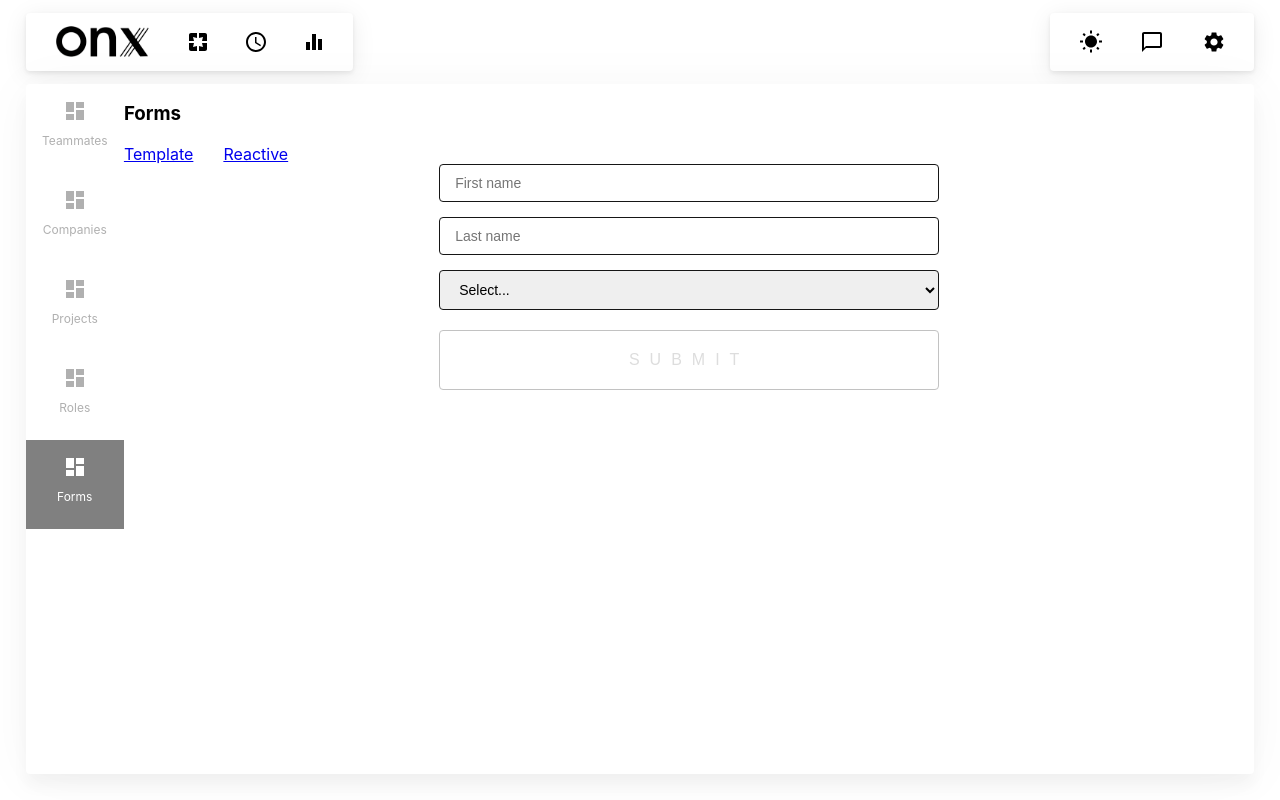
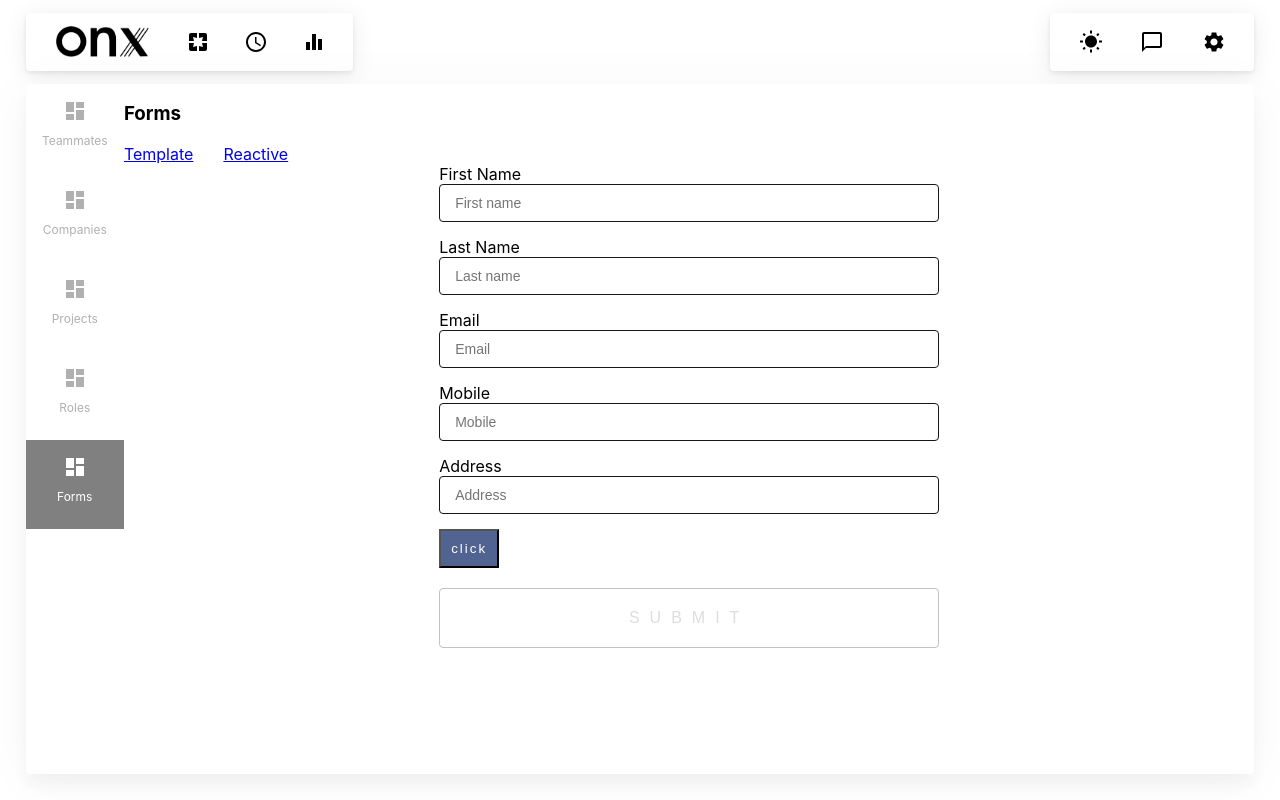
Before and after one commit to pushkarchand/boilerplate, a React (Create React App) app: page /forms/reactive in a window 1280 px wide. Built offline with nearby package versions, Linux system fonts and the light colour scheme.

Commit message:
added graphql

```diff
--- a/package.json
+++ b/package.json
@@ -3,6 +3,7 @@
   "version": "0.1.0",
   "private": true,
   "dependencies": {
+    "@apollo/client": "^3.3.9",
     "@material-ui/core": "^4.11.3",
     "@material-ui/icons": "^4.11.2",
     "@testing-library/jest-dom": "^5.11.9",
@@ -13,6 +14,7 @@
     "@types/react": "^16.14.2",
     "@types/react-dom": "^16.9.10",
     "axios": "^0.21.1",
+    "graphql": "^15.5.0",
     "react": "^17.0.1",
     "react-dom": "^17.0.1",
     "react-hook-form": "^6.15.1",
@@ -20,6 +22,7 @@
     "react-scripts": "4.0.1",
     "react-toastify": "^7.0.0",
     "rxjs": "^6.6.3",
+    "subscriptions-transport-ws": "^0.9.18",
     "typescript": "^4.1.3",
     "web-vitals": "^0.2.4"
   },
--- a/src/App.tsx
+++ b/src/App.tsx
@@ -12,7 +12,6 @@ import signup from './modules/root/register';
 import { stateContext } from './context/authentication/authContext';
 import { initialState, stateReducer } from './context/authentication/reducer';
 import { CircularProgress } from "@material-ui/core";
-
 import Onx from "./modules/root/index";
 
 function App() {
--- /dev/null
+++ b/src/components/projectItem.tsx
@@ -0,0 +1,24 @@
+
+interface IProps {
+    launch: {
+      mission_name: string;
+      launch_date_local: string;
+    };
+  }
+
+  export default function ProjectItem({
+    launch: { mission_name, launch_date_local },
+  }: IProps) {
+    return (
+      <div className="card card-body mb-3">
+        <div className="row">
+          <div className="col-md-9 card-content">
+            <h4>
+              Mission: <span>{mission_name}</span>
+            </h4>
+            <p>Date: {launch_date_local}</p>
+          </div>
+        </div>
+      </div>
+    );
+  }
--- /dev/null
+++ b/src/graphql-models/projects.ts
@@ -0,0 +1,16 @@
+import { gql } from '@apollo/client';
+import {tenantProjectRole} from '../utils/role';
+
+export const enumerateProjects =()=>{
+
+  return gql`
+  query ${tenantProjectRole.viewTenantProjects} {
+    launches {
+      flight_number
+      mission_name
+      launch_date_local
+      launch_success
+    }
+  }
+`;
+}
--- a/src/index.tsx
+++ b/src/index.tsx
@@ -3,10 +3,13 @@ import ReactDOM from 'react-dom';
 import './index.css';
 import App from './App';
 import reportWebVitals from './reportWebVitals';
-
+import {client} from './services/graphql';
+import {ApolloProvider} from "@apollo/client";
 ReactDOM.render(
   <React.StrictMode>
-    <App />
+     <ApolloProvider client={client}>
+        <App />
+     </ApolloProvider>
   </React.StrictMode>,
   document.getElementById('root')
 );
--- a/src/modules/forms/reactive.css
+++ b/src/modules/forms/reactive.css
@@ -17,8 +17,12 @@ form {
     border-radius: 4px;
     border: 1px solid rgb(22, 22, 22);
     padding: 10px 15px;
+    margin-bottom: 0;
+    font-size: 14px;
+  }
+
+  .formItem{
     margin-bottom: 15px;
-    font-size: 14px;
   }
 
   .label,
@@ -102,3 +106,8 @@ form {
     background: #bf1650;
     color: white;
   }
+
+  .errorMessage{
+    color:red;
+    font-size:10px
+  }
--- a/src/modules/forms/reactive.tsx
+++ b/src/modules/forms/reactive.tsx
@@ -1,24 +1,61 @@
 import * as React from "react";
 import { useForm } from "react-hook-form";
 import './reactive.css';
+import {formTemplates} from '../../utils/constants';
 
 export default function ReactiveForm() {
-  const { register, handleSubmit } = useForm();
-  const onSubmit = (data: any) => alert(JSON.stringify(data));
+  const { register, handleSubmit,errors } = useForm();
+  const onSubmit = (data: any) =>{
+    //  alert(JSON.stringify(data));
+    debugger;
+     console.log(errors);
+    };
+
+  const renderFields=()=>{
+    return formTemplates.map((item:any)=>{
+      let {name, type, label, validationProps, placeholder} = item;
+      switch(type){
+        case 'text':
+          return(
+            <div key={name} className="formItem">
+                <label>{label}</label>
+                <input type="text" name={name} id={name} ref={register({
+                  required: validationProps.required,
+                  pattern: validationProps?.pattern
+                })} placeholder={placeholder} />
+                {errors[name] && <span className="errorMessage">{errors[name]['message']}</span>}
+            </div>
+          )
+        case 'number':
+          return(
+            <div key={name} className="formItem">
+                <label>{label}</label>
+                <input type="number" name={name} id={name} ref={register({
+                  required: validationProps.required
+                })} placeholder={placeholder} />
+                {errors[name] && <span className="errorMessage">{JSON.stringify(errors[name].type)}</span>}
+            </div>
+          )
+        case 'email':
+        return(
+            <div key={name} className="formItem">
+                <label>{label}</label>
+                <input type="email" name={name} id={name} ref={register({
+                  required: validationProps.required,pattern: /^[^@ ]+@[^@ ]+\.[^@ .]{2,}$/
+                })} placeholder={placeholder} />
+                {errors[name] && <span className="errorMessage">{errors[name]['message']}</span>}
+            </div>
+          )
+      }
+
+    })
+  }
 
   return (
     <form onSubmit={handleSubmit(onSubmit)}>
-      <input name="firstName" ref={register} placeholder="First name" />
-
-      <input name="lastName" ref={register} placeholder="Last name" />
-
-      <select name="category" ref={register}>
-        <option value="">Select...</option>
-        <option value="A">Category A</option>
-        <option value="B">Category B</option>
-      </select>
-
-      <input type="submit" />
+          {renderFields()}
+          <button type="button" onClick={(e)=>onSubmit(e)}>click</button>
+          <input type="submit" />
     </form>
   );
 }
--- a/src/modules/projects/index.tsx
+++ b/src/modules/projects/index.tsx
@@ -1,9 +1,18 @@
-import React from 'react'
+import React, { Fragment } from "react";
+import { useQuery } from "@apollo/client";
+import { enumerateProjects } from "../../graphql-models/projects";
+import  ProjectItem  from "../../components/projectItem"
 
 export default function ProjectsLanding() {
-    return (
-        <h3>
-            Projects
-        </h3>
-    )
+  const { loading, error, data } = useQuery(enumerateProjects());
+  if (loading) return <h4>Loading...</h4>;
+  if (error) console.log(error);
+
+  return (
+    <Fragment>
+      {data && data.launches.map((launch: any) => (
+        <ProjectItem key={launch.flight_number} launch={launch}/>
+      ))}
+    </Fragment>
+  );
 }
--- /dev/null
+++ b/src/services/graphql.ts
@@ -0,0 +1,79 @@
+
+import {
+  ApolloClient,
+  createHttpLink,
+  InMemoryCache
+} from "@apollo/client";
+import { setContext } from "@apollo/client/link/context";
+import { onError } from "@apollo/client/link/error";
+
+const httpLink = createHttpLink({
+  uri: "https://polar-wildwood-69899.herokuapp.com/graphql", //http link uri
+});
+
+const authLink = setContext((operation, context) => {
+  const role = operation?.operationName;
+  const token = "";
+  if (token === null) {
+    return {};
+  } else {
+    return {
+      headers: {
+        Authorization: `Bearer ${token}`,
+        // 'x-hasura-role': role //uncomment this
+      },
+    };
+  }
+});
+
+// const wsLink = new WebSocketLink({
+//   uri: `ws://localhost:4000/graphql`, //ws link uri
+//   options: {
+//     reconnect: true,
+//     connectionParams: {
+//       authToken: "", //pass the token hera
+//     },
+//   },
+// });
+
+const errorLink = onError(({ graphQLErrors, networkError }) => {
+  if (graphQLErrors) {
+    graphQLErrors.map(({ message, locations, extensions }) => {
+      switch (extensions?.code) {
+        case "access-denied":
+        case "not-found":
+        case "validation-failed": {
+          // show notification
+          break;
+        }
+        case "invalid-jwt": {
+          // logout and remove jwt token
+          break;
+        }
+      }
+    });
+  }
+  if (networkError) {
+    // eslint-disable-next-line @typescript-eslint/restrict-template-expressions
+    console.log(`[Network error]: ${networkError}`);
+  }
+});
+
+// using the ability to split links, you can send data to each link
+// depending on what kind of operation is being sent
+
+
+// const link = split(
+//   // split based on operation type
+//   ({ query }) => {
+//     const { kind, operation }: Definintion = getMainDefinition(query);
+//     return kind === "OperationDefinition" && operation === "subscription";
+//   },
+//   wsLink,
+//   httpLink
+// );
+
+export const client = new ApolloClient({
+  link: errorLink.concat(authLink.concat(httpLink)),
+  cache: new InMemoryCache(),
+});
--- a/src/utils/constants.ts
+++ b/src/utils/constants.ts
@@ -19,4 +19,61 @@ export const routes=[
         name:'Forms',
         path:'/forms'
     }
+];
+
+export const formTemplates=[
+    {
+        name:'firstName',
+        label: 'First Name',
+        placeholder: 'First name',
+        defaultValue: 'New',
+        type:'text',
+        validationProps:{
+                required: 'First name is required'
+        }
+    },
+    {
+        name:'lastName',
+        label: 'Last Name',
+        placeholder: 'Last name',
+        defaultValue: 'Last',
+        type:'text',
+        validationProps:{
+                required: 'Last name is required'
+        }
+    },
+    {
+        name:'email',
+        label: 'Email',
+        placeholder: 'Email',
+        defaultValue: '',
+        type:'text',
+        validationProps:{
+                required: 'Email is required'
+        }
+    },
+    {
+        name:'mobile',
+        label: 'Mobile',
+        placeholder: 'Mobile',
+        defaultValue: '',
+        type:'text',
+        validationProps:{
+                required: 'Mobile is required',
+                pattern: {
+                    value: /^[A-Z0-9._%+-]+@[A-Z0-9.-]+\.[A-Z]{2,}$/i,
+                    message: "Invalid email address"
+                }
+        }
+    },
+    {
+        name:'address',
+        label: 'Address',
+        placeholder: 'Address',
+        defaultValue: 'New',
+        type:'text',
+        validationProps:{
+                required: 'Address is required'
+        }
+    }
 ]
--- /dev/null
+++ b/src/utils/role.ts
@@ -0,0 +1,55 @@
+export const tenantProjectRole={
+    viewTenantProjects:'viewTenantProjects',
+    updateTenantProject:'updateTenantProject',
+    createTenantProject:'createTenantProject',
+    updateTenantProjectStatus:'updateTenantProjectStatus',
+    createProjectAssociation:'createProjectAssociation',
+    updateProjectAssociationStatus:'updateProjectAssociationStatus',
+    updateProjectAssociationRole: 'updateProjectAssociationRole'
+  };
+
+  export const myProjectRole= {
+    viewMyProjects:'viewMyProjects',
+    createMyProjectAssociation: 'createMyProjectAssociation'
+  };
+
+  export const tenantUserRole= {
+    createTenantAssociation:'createTenantAssociation',
+    updateTenantAssociationStatus:'updateTenantAssociationStatus',
+    updateTenantUser:'updateTenantUser',
+    viewTenantUsers:'viewTenantUsers',
+    updateTenantAssociationRole: 'updateTenantAssociationRole'
+  };
+
+  export const myCompanyUserRole= {
+    viewMyCompanyUsers:'viewMyCompanyUsers',
+    updateMyCompanyUser:'updateMyCompanyUser'
+  };
+
+  export const tenantCompanyRole={
+    createTenantCompany:'createTenantCompany',
+    viewTenantCompanies:'viewTenantCompanies',
+    updateTenantCompany:'updateTenantCompany',
+    updateTenantCompanyStatus:'updateTenantCompanyStatus',
+    createCompanyAssociation: 'createCompanyAssociation',
+    updateCompanyAssociationStatus: 'updateCompanyAssociationStatus'
+  };
+
+  export const myCompanyRoles={
+    viewMyCompanies: 'viewMyCompanies',
+    updateMyCompany: 'updateMyCompany',
+    createMyCompanyAssociation: 'createMyCompanyAssociation',
+    updateMyCompanyStatus: 'updateMyCompanyStatus',
+    updateMyCompanyAssociationStatus: 'updateMyCompanyAssociationStatus'
+  };
+
+  export const tenantRoles={
+    createTenantRole:'createTenantRole',
+    createProjectRole:'createProjectRole',
+    viewTenantRoles:'viewTenantRoles',
+    viewProjectRoles:'viewProjectRoles',
+    updateTenantRole:'updateTenantRole',
+    updateProjectRole:'updateProjectRole',
+    updateTenantRoleStatus:'updateTenantRoleStatus',
+    updateProjectRoleStatus:'updateProjectRoleStatus'
+  };
```
Also changed, not shown: public/manifest.json, 2 other files (tests, documents, lock files or other folders).
